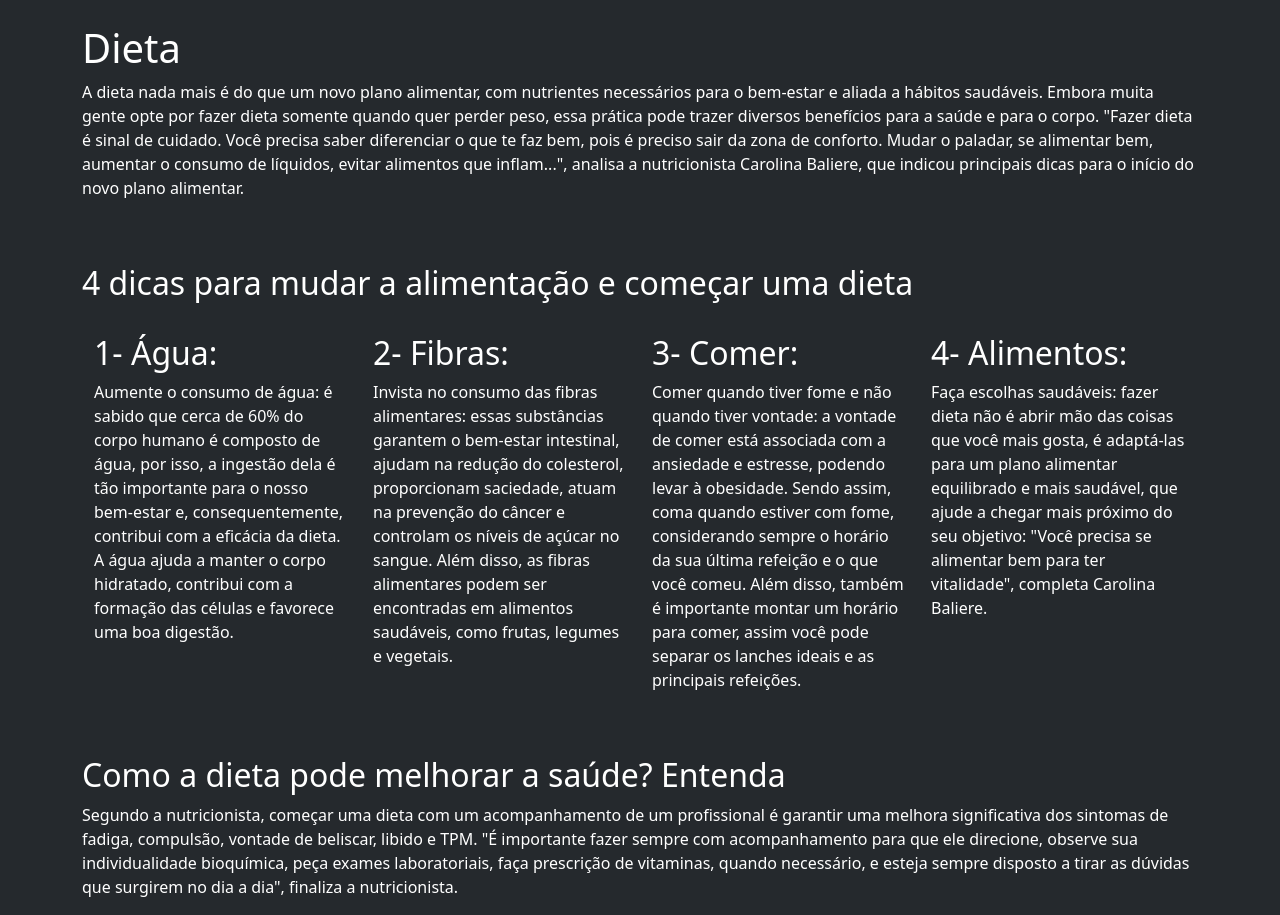
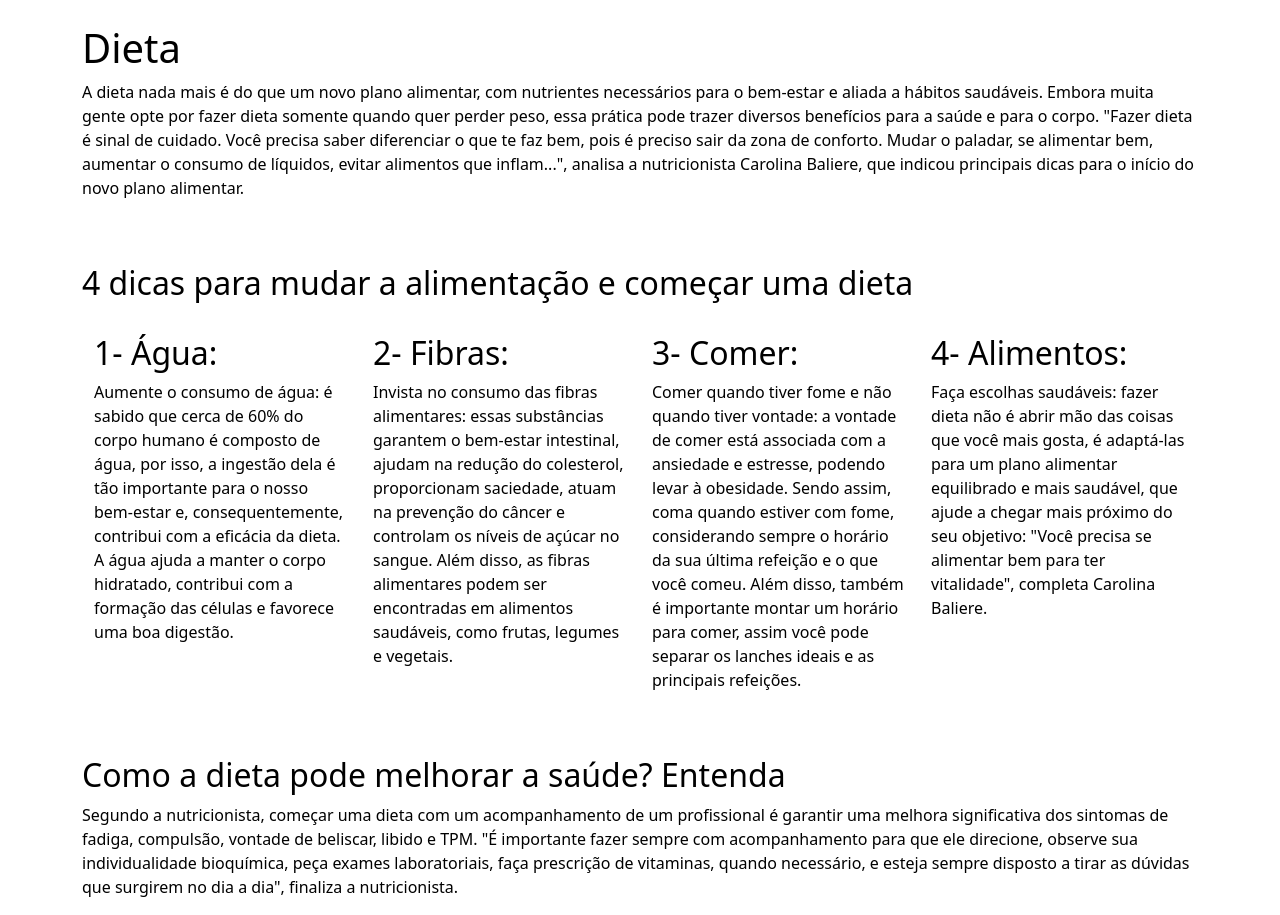
Before and after one commit to Leandro556/PortalMaromba, a PHP site: page /Paginas/Dieta.html in a window 1280 px wide. Shown: the part 77-992 px from the top of the page. Run offline with PHP 8.4, Linux system fonts and the light colour scheme; some libraries are stand-ins or nearby versions.

Commit message:
tema branco dieta

```diff
--- a/Styles/dieta-style.css
+++ b/Styles/dieta-style.css
@@ -1,9 +1,9 @@
 .bg{
-    background-color: #212529fa;
+    background-color: #fffffffa;
 }
 
 h1, h2, p, h3{
-    color: white;
+    color: rgb(0, 0, 0);
 }
 
 .content{
```
